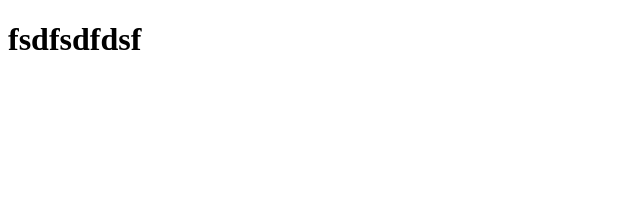
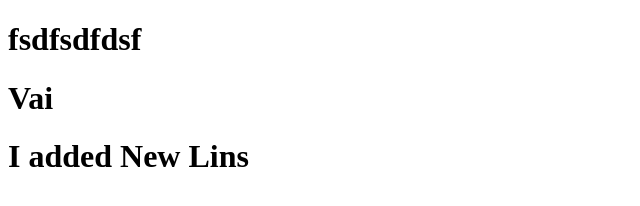
Before and after one commit to cj2555/test, a plain HTML site: page index.html in a window 1280 px wide. Shown: the whole page, without its empty margins (0-640 px from the left). Drawn offline with Linux system fonts and the light colour scheme.

Commit message:
I have newly added new lines

```diff
--- a/index.html
+++ b/index.html
@@ -10,6 +10,8 @@
 
 <body>
     <h1>fsdfsdfdsf</h1>
+    <h1>Vai</h1>
+    <h1>I added New Lins</h1>
 </body>
 
 </html>
```
